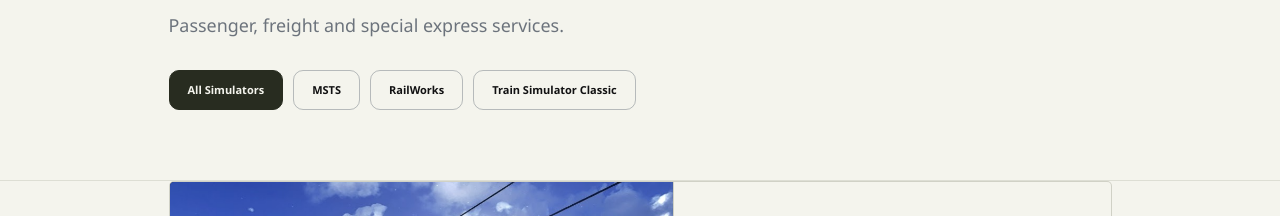
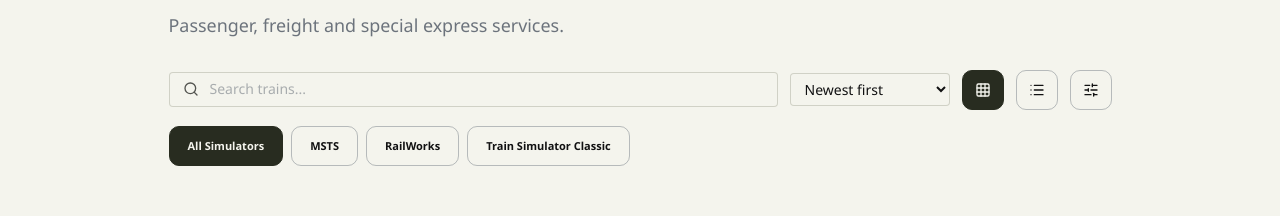
Before and after one commit to princekuma657/little-krishna, a React (Vite) app in the folder frontend/: page /trains in a window 1280 px wide. Shown: the part 385-601 px from the top of the page. Built offline with nearby package versions, Linux system fonts and the light colour scheme; no server answers; a web font is replaced by a local one.

Commit message:
Add marketplace catalogue: search, sort, grid/list toggle, filter drawer

```diff
--- a/frontend/src/pages/Catalog.tsx
+++ b/frontend/src/pages/Catalog.tsx
@@ -3,23 +3,38 @@ import { Link } from 'react-router-dom';
 import { CONTENT, CATEGORIES } from '../data/content';
 import { ContentCard } from '../components/ui';
 import { StateBlock } from '../components/ui';
+import { Badge } from '../components/ui';
+import { Search, SlidersHorizontal, Grid3x3, List, ArrowUpDown } from 'lucide-react';
 
 const KIND_TO_CATEGORY: Record<string, string> = {
   route: 'routes',
   train: 'trains',
 };
 
+type SortKey = 'newest' | 'name' | 'popular';
+
 export function Catalog({ kind }: { kind: string }) {
   const category = KIND_TO_CATEGORY[kind] ?? 'routes';
   const [simulator, setSimulator] = useState('all');
+  const [search, setSearch] = useState('');
+  const [sort, setSort] = useState<SortKey>('newest');
+  const [view, setView] = useState<'grid' | 'list'>('grid');
+  const [showFilters, setShowFilters] = useState(false);
 
-  const items = useMemo(
-    () =>
-      CONTENT.filter(
-        (c) => c.category === category && c.status === 'published' && (simulator === 'all' || c.simulator === simulator),
-      ),
-    [category, simulator],
-  );
+  const items = useMemo(() => {
+    let filtered = CONTENT.filter(
+      (c) => c.category === category && c.status === 'published' && (simulator === 'all' || c.simulator === simulator),
+    );
+    if (search.trim()) {
+      const q = search.toLowerCase();
+      filtered = filtered.filter((c) => c.title.toLowerCase().includes(q) || c.shortDescription.toLowerCase().includes(q));
+    }
+    const sorted = [...filtered];
+    if (sort === 'name') sorted.sort((a, b) => a.title.localeCompare(b.title));
+    else if (sort === 'newest') sorted.sort((a, b) => b.releaseDate.localeCompare(a.releaseDate));
+    else if (sort === 'popular') sorted.sort((a, b) => (b.downloads ?? 0) - (a.downloads ?? 0));
+    return sorted;
+  }, [category, simulator, search, sort]);
 
   const heading = kind === 'train' ? 'Trains' : 'Routes';
   const sub = kind === 'train' ? 'Passenger, freight and special express services.' : 'Curated routes across the Indian subcontinent.';
@@ -36,7 +51,38 @@ export function Catalog({ kind }: { kind: string }) {
           <span className="eyebrow">Content</span>
           <h1>{heading}</h1>
           <p className="section-sub" style={{ marginTop: 22 }}>{sub}</p>
-          <div style={{ marginTop: 30, display: 'flex', gap: 10, flexWrap: 'wrap' }}>
+
+          {/* Search + Sort toolbar */}
+          <div style={{ marginTop: 30, display: 'flex', gap: 12, flexWrap: 'wrap', alignItems: 'center' }}>
+            <div style={{ position: 'relative', flex: '1 1 260px', minWidth: 200 }}>
+              <Search size={16} style={{ position: 'absolute', left: 14, top: '50%', transform: 'translateY(-50%)', color: 'var(--silver)', pointerEvents: 'none' }} />
+              <input
+                className="input"
+                type="search"
+                placeholder={`Search ${heading.toLowerCase()}...`}
+                value={search}
+                onChange={(e) => setSearch(e.target.value)}
+                style={{ paddingLeft: 40 }}
+              />
+            </div>
+            <select className="input" value={sort} onChange={(e) => setSort(e.target.value as SortKey)} style={{ flex: '0 1 160px', cursor: 'pointer' }}>
+              <option value="newest">Newest first</option>
+              <option value="name">Name A–Z</option>
+              <option value="popular">Most popular</option>
+            </select>
+            <button className={`btn ${view === 'grid' ? 'btn--primary' : 'btn--outline'} btn--sm`} onClick={() => setView('grid')} title="Grid view" style={{ padding: '0 12px' }}>
+              <Grid3x3 size={16} />
+            </button>
+            <button className={`btn ${view === 'list' ? 'btn--primary' : 'btn--outline'} btn--sm`} onClick={() => setView('list')} title="List view" style={{ padding: '0 12px' }}>
+              <List size={16} />
+            </button>
+            <button className="btn btn--outline btn--sm" onClick={() => setShowFilters(!showFilters)} title="Filters" style={{ padding: '0 12px' }}>
+              <SlidersHorizontal size={16} />
+            </button>
+          </div>
+
+          {/* Simulator filter chips */}
+          <div style={{ marginTop: 16, display: 'flex', gap: 8, flexWrap: 'wrap' }}>
             {['all', 'MSTS', 'RailWorks', 'Train Simulator Classic'].map((s) => (
               <button key={s} className={`btn ${simulator === s ? 'btn--primary' : 'btn--outline'} btn--sm`} onClick={() => setSimulator(s)}>
                 {s === 'all' ? 'All Simulators' : s}
@@ -45,22 +91,55 @@ export function Catalog({ kind }: { kind: string }) {
           </div>
         </div>
       </section>
+
       <section className="section" style={{ paddingTop: 0 }}>
         <div className="container">
+          {showFilters && (
+            <div style={{ marginBottom: 30, padding: 20, border: '1px solid var(--line)', background: 'var(--charcoal)', borderRadius: 8 }}>
+              <h4 style={{ fontSize: 14, marginBottom: 12, textTransform: 'uppercase', letterSpacing: '0.1em' }}>Filters</h4>
+              <div style={{ display: 'flex', gap: 12, flexWrap: 'wrap', alignItems: 'center' }}>
+                <span style={{ fontSize: 13, color: 'var(--silver)' }}>Access:</span>
+                <span className="badge">Public</span>
+                <span className="badge badge--gold">Supporter</span>
+                <span style={{ fontSize: 13, color: 'var(--silver)', marginLeft: 12 }}>Showing {items.length} of {CONTENT.filter(c => c.category === category && c.status === 'published').length} items</span>
+              </div>
+            </div>
+          )}
+
           {items.length === 0 ? (
-            <StateBlock title="No content found" body="Try a different simulator filter." />
-          ) : (
+            <StateBlock title="No content found" body={search ? `No results for "${search}". Try a different search.` : 'Try a different simulator filter.'} />
+          ) : view === 'grid' ? (
             <div className="grid grid--3 mosaic">
               {items.map((c) => (
                 <ContentCard key={c.id} item={c} />
               ))}
             </div>
+          ) : (
+            <div style={{ display: 'flex', flexDirection: 'column', gap: 12 }}>
+              {items.map((c) => (
+                <Link key={c.id} to={`/content/${c.slug}`} className="card" style={{ display: 'flex', gap: 16, alignItems: 'center', padding: 12 }}>
+                  <div style={{ width: 120, height: 75, flexShrink: 0, background: c.coverImageUrl ? 'var(--midnight)' : 'var(--charcoal-3)', borderRadius: 4, overflow: 'hidden', position: 'relative' }}>
+                    {c.coverImageUrl ? <div className="media__img" style={{ backgroundImage: `url(${c.coverImageUrl})` }} /> : null}
+                  </div>
+                  <div style={{ flex: 1, minWidth: 0 }}>
+                    <h3 className="card__title" style={{ fontSize: 16 }}>{c.title}</h3>
+                    <p style={{ marginTop: 4, color: 'var(--ink-on-dark)', fontSize: 13, overflow: 'hidden', textOverflow: 'ellipsis', whiteSpace: 'nowrap' }}>{c.shortDescription}</p>
+                    <div className="card__meta" style={{ marginTop: 6 }}>
+                      <Badge kind={c.accessType}>{c.accessType}</Badge>
+                      <span className="badge">{c.simulator}</span>
+                    </div>
+                  </div>
+                  <span className="card__link" style={{ flexShrink: 0 }}>View →</span>
+                </Link>
+              ))}
+            </div>
           )}
+
           <div style={{ marginTop: 60 }}>
             <h3 style={{ fontSize: 20, marginBottom: 18 }}>Categories</h3>
             <div className="grid grid--3">
               {CATEGORIES.filter((c) => ['routes', 'trains', 'locomotives', 'assets'].includes(c.slug)).map((c) => (
-                <div key={c.slug} style={{ border: '1px solid var(--line)', background: 'var(--charcoal)', padding: 22 }}>
+                <div key={c.slug} style={{ border: '1px solid var(--line)', background: 'var(--charcoal)', padding: 22, borderRadius: 8 }}>
                   <h4 style={{ fontSize: 18 }}>{c.label}</h4>
                   <p style={{ marginTop: 10, color: 'var(--ink-on-dark)', fontSize: 14 }}>{c.description}</p>
                 </div>
```
